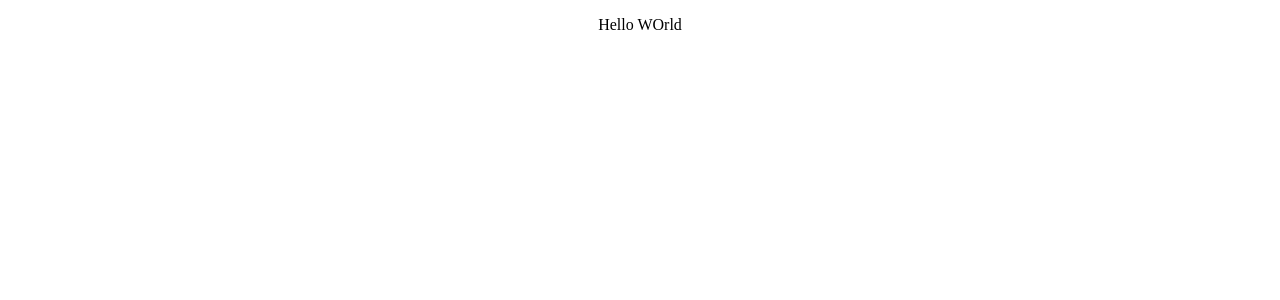
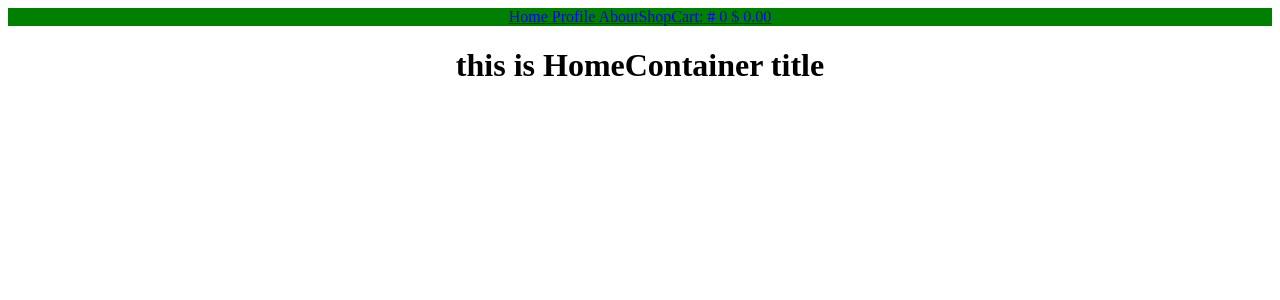
Before and after one commit to Hannah-Rauser-406/shopping-cart, a React (Create React App) app in the folder client/: page / in a window 1280 px wide. Shown: the top 300 px of the page. Built offline with nearby package versions, Linux system fonts and the light colour scheme.

Commit message:
Fixed! removed linter and fixed node issues

```diff
--- a/client/src/App.js
+++ b/client/src/App.js
@@ -1,13 +1,14 @@
-import React, { Component } from 'react';
-
-import './App.css';
+import React, { Component } from 'react'
+import {BrowserRouter as Router} from 'react-router-dom'
+import DataProvider from './container/shop/DataProvider'
+import './App.css'
 
 class App extends Component {
   render() {
     return (
-      <div className="App">
-        <p>Hello WOrld</p>
-      </div>
+      <Router>
+        <DataProvider />
+      </Router>
     );
   }
 }
```
Also changed, not shown: package.json (+1 -7 lines), 2 other files (tests, documents, lock files or other folders).
